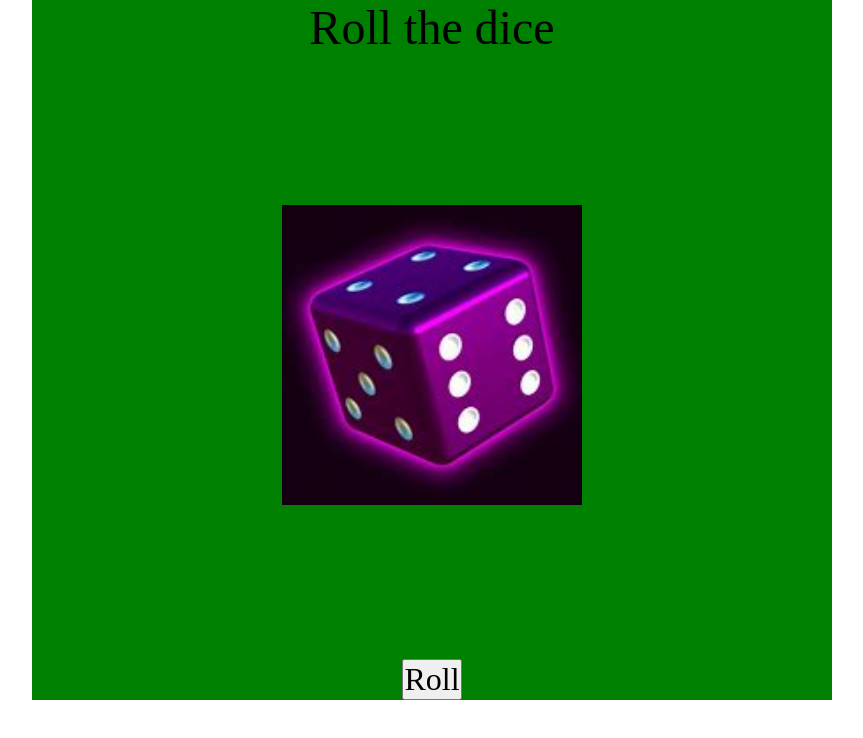
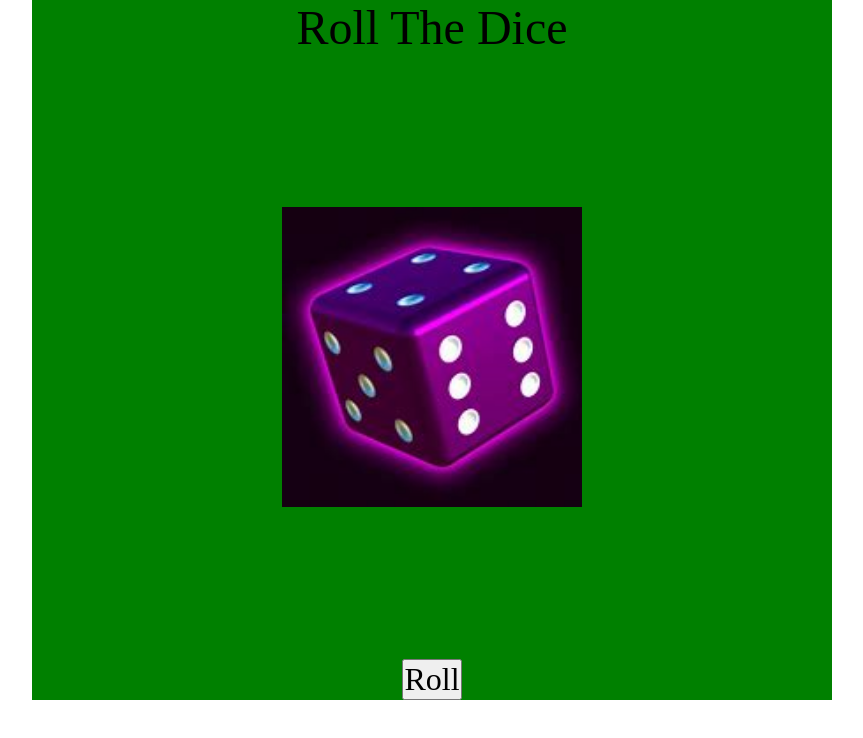
Before and after one commit to wamala0/wamalajohnson-M2-Assessment-1, a plain HTML site: page Task2/index.html in a window 1280 px wide. Shown: the whole page, without its empty margins (208-1071 px from the left). Drawn offline with Linux system fonts and the light colour scheme; files whose address does not match are found by name; a web font is replaced by a local one.

Commit message:
Update index.html

```diff
--- a/Task2/index.html
+++ b/Task2/index.html
@@ -9,10 +9,10 @@
 
 <body>
     <div class="wrapper">
-        <div class="heading">Roll the dice </div>
-        <div class="dice-image">
+        <div class="heading">Roll The Dice </div>
+        <div class="dice_image">
             <img src="img/dice.jpg"
-                alt="images" id="dice-image" height="300" width="300">
+                alt="images" id="dice_image" height="300" width="300">
         </div>
         <div class="button">
             <button id="rollButton">Roll</button>
```
